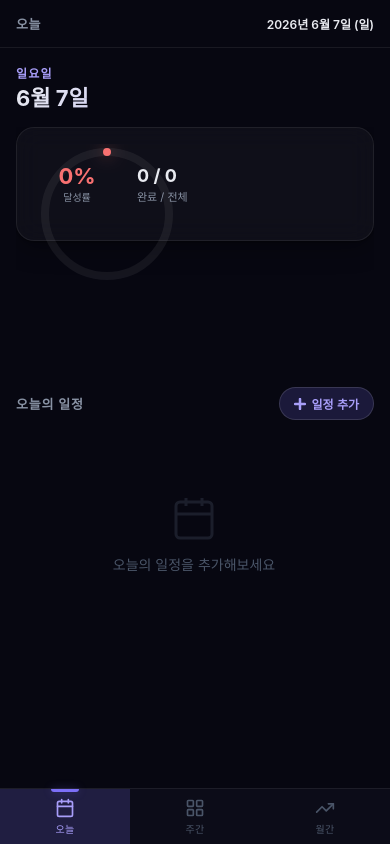
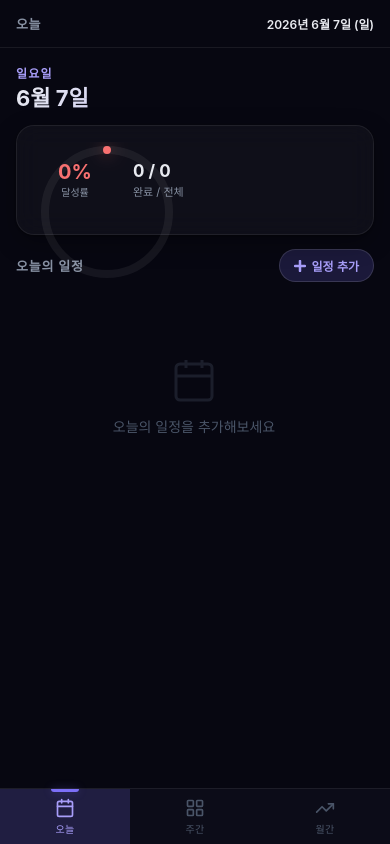
Before and after one commit to Eddy-Cho1/schedule-tracker, a React (Vite) app: page / in a window 390 px wide. Built offline with nearby package versions, Linux system fonts and the light colour scheme.

Commit message:
Fix mobile layout: remove inline overflow/height, rewrite media query

```diff
--- a/src/App.css
+++ b/src/App.css
@@ -239,11 +239,26 @@ body {
 
 /* ── TODAY VIEW ──────────────────────────────────────────── */
 
+.today-root {
+  height: 100%;
+  display: flex;
+  flex-direction: column;
+}
+
 .today-grid {
   display: grid;
   grid-template-columns: 1fr 280px;
   gap: 20px;
-  height: 100%;
+  flex: 1;
+  overflow: hidden;
+  min-height: 0;
+}
+
+.today-tasks-col {
+  display: flex;
+  flex-direction: column;
+  overflow: hidden;
+  min-height: 0;
 }
 
 .today-header {
@@ -963,35 +978,43 @@ body {
 
 @media (max-width: 768px) {
 
-  /* ── Layout: sidebar → bottom nav ── */
+  /* ── Layout ── */
+  html, body, #root {
+    height: 100%;
+    height: 100dvh;
+    overflow: hidden;
+  }
+
   .app-shell {
     flex-direction: column;
+    height: 100%;
     height: 100dvh;
   }
 
   .main {
     flex: 1;
+    min-height: 0;
     overflow: hidden;
-    min-height: 0;
+    order: 1;
   }
 
+  /* ── Bottom nav ── */
   .sidebar {
+    order: 2;
     width: 100%;
-    height: calc(56px + env(safe-area-inset-bottom));
+    height: calc(56px + env(safe-area-inset-bottom, 0px));
     flex-direction: row;
     flex-shrink: 0;
-    padding: 0;
-    padding-bottom: env(safe-area-inset-bottom);
+    padding: 0 0 env(safe-area-inset-bottom, 0px) 0;
     padding-top: 0;
     border-right: none;
     border-top: 1px solid var(--border);
     justify-content: space-around;
     align-items: center;
     gap: 0;
-    order: 2;
   }
 
-  .sidebar-logo { display: none; }
+  .sidebar-logo  { display: none; }
   .sidebar-spacer { display: none; }
 
   .nav-btn {
@@ -1006,47 +1029,49 @@ body {
   .nav-btn.active::before {
     left: 50%;
     top: 0;
-    bottom: auto;
     transform: translateX(-50%);
     width: 28px;
     height: 3px;
     border-radius: 0 0 4px 4px;
   }
 
-  .nav-label {
-    font-size: 10px;
-  }
+  .nav-label { font-size: 10px; }
 
   /* ── Topbar ── */
   .topbar {
-    height: calc(48px + env(safe-area-inset-top));
-    padding-top: env(safe-area-inset-top);
+    height: calc(48px + env(safe-area-inset-top, 0px));
+    padding-top: env(safe-area-inset-top, 0px);
     padding-left: 16px;
     padding-right: 16px;
     -webkit-app-region: unset;
   }
 
-  .topbar-period {
-    font-size: 12px;
-    min-width: unset;
-  }
+  .topbar-period { font-size: 12px; min-width: unset; }
 
-  /* ── Content ── */
+  /* ── Scroll area ── */
   .view-content {
     padding: 16px;
     padding-bottom: 24px;
   }
 
-  /* ── Today: single column ── */
-  .today-grid {
-    grid-template-columns: 1fr;
-    gap: 16px;
+  /* ── Today view ── */
+  .today-root {
     height: auto;
   }
 
-  .today-aside {
-    order: -1;
+  .today-grid {
+    grid-template-columns: 1fr;
+    gap: 14px;
+    flex: none;
+    overflow: visible;
   }
+
+  .today-tasks-col {
+    overflow: visible;
+    min-height: unset;
+  }
+
+  .today-aside { order: -1; }
 
   .ring-card {
     flex-direction: row;
@@ -1057,61 +1082,54 @@ body {
   }
 
   .ring-wrap {
-    width: 80px !important;
-    height: 80px !important;
+    width: 76px !important;
+    height: 76px !important;
     flex-shrink: 0;
   }
 
-  .ring-pct { font-size: 22px !important; }
-  .ring-sub { font-size: 10px; }
+  .ring-pct  { font-size: 20px !important; }
+  .ring-sub  { font-size: 10px; }
   .ring-label { text-align: left; }
-  .ring-label .count { font-size: 18px; }
-  .ring-label .desc { font-size: 11px; }
+  .ring-label .count { font-size: 17px; }
+  .ring-label .desc  { font-size: 11px; }
 
   .stat-row { display: none; }
 
-  .today-header { margin-bottom: 16px; }
-  .today-date { font-size: 22px; }
+  .today-header { margin-bottom: 14px; }
+  .today-date   { font-size: 22px; }
   .tasks-scroll { max-height: none; }
 
-  /* ── Weekly: horizontal scroll ── */
+  /* 모바일에서 삭제 버튼 항상 표시 */
+  .task-del { opacity: 1; }
+
+  /* ── Weekly: 가로 스크롤 ── */
   .weekly-grid {
     grid-template-columns: repeat(7, 148px);
     overflow-x: auto;
     -webkit-overflow-scrolling: touch;
     scrollbar-width: none;
-    margin-bottom: 20px;
     padding-bottom: 4px;
   }
 
   .weekly-grid::-webkit-scrollbar { display: none; }
 
-  /* ── Monthly: 2×2 summary ── */
-  .monthly-summary {
-    grid-template-columns: repeat(2, 1fr);
-  }
-
-  .summary-val { font-size: 22px; }
-
-  .week-range { min-width: 80px; font-size: 11px; }
+  /* ── Monthly ── */
+  .monthly-summary { grid-template-columns: repeat(2, 1fr); }
+  .summary-val     { font-size: 22px; }
+  .week-range      { min-width: 72px; font-size: 11px; }
   .week-tasks-count { display: none; }
 
-  /* ── Modal: bottom sheet ── */
-  .modal-overlay {
-    align-items: flex-end;
-  }
+  /* ── Modal: 바텀시트 ── */
+  .modal-overlay { align-items: flex-end; }
 
   .modal-box {
     width: 100%;
     max-width: 100%;
     border-radius: var(--radius-xl) var(--radius-xl) 0 0;
-    padding: 24px 20px;
-    padding-bottom: calc(24px + env(safe-area-inset-bottom));
+    padding: 24px 20px calc(24px + env(safe-area-inset-bottom, 0px));
   }
 
-  .cat-grid {
-    grid-template-columns: repeat(3, 1fr);
-  }
+  .cat-grid { grid-template-columns: repeat(3, 1fr); }
 
   /* ── Charts ── */
   .chart-section { padding: 16px; }
--- a/src/components/TodayView.tsx
+++ b/src/components/TodayView.tsx
@@ -60,15 +60,15 @@ export default function TodayView() {
   const pendingTasks = tasks.filter(t => !t.completed)
 
   return (
-    <div style={{ height: '100%', display: 'flex', flexDirection: 'column' }}>
+    <div className="today-root">
       <div className="today-header">
         <div className="today-weekday">{weekday}요일</div>
         <div className="today-date gradient-text">{dateStr}</div>
       </div>
 
-      <div className="today-grid" style={{ flex: 1, overflow: 'hidden' }}>
+      <div className="today-grid">
         {/* Left: task list */}
-        <div style={{ display: 'flex', flexDirection: 'column', overflow: 'hidden' }}>
+        <div className="today-tasks-col">
           <div className="task-section-header">
             <span className="section-title">오늘의 일정</span>
             <button className="add-btn" onClick={() => setModalOpen(true)}>
```
